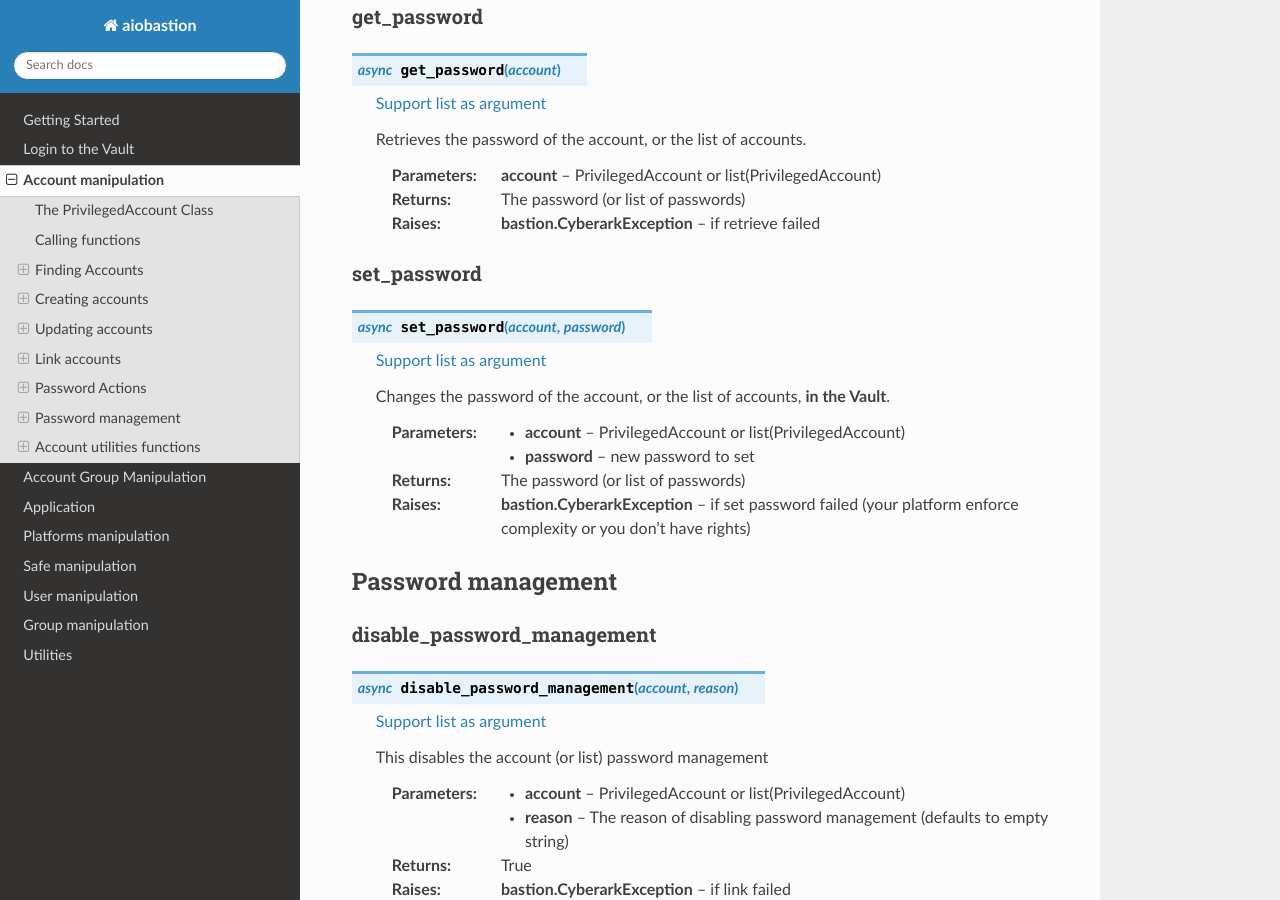
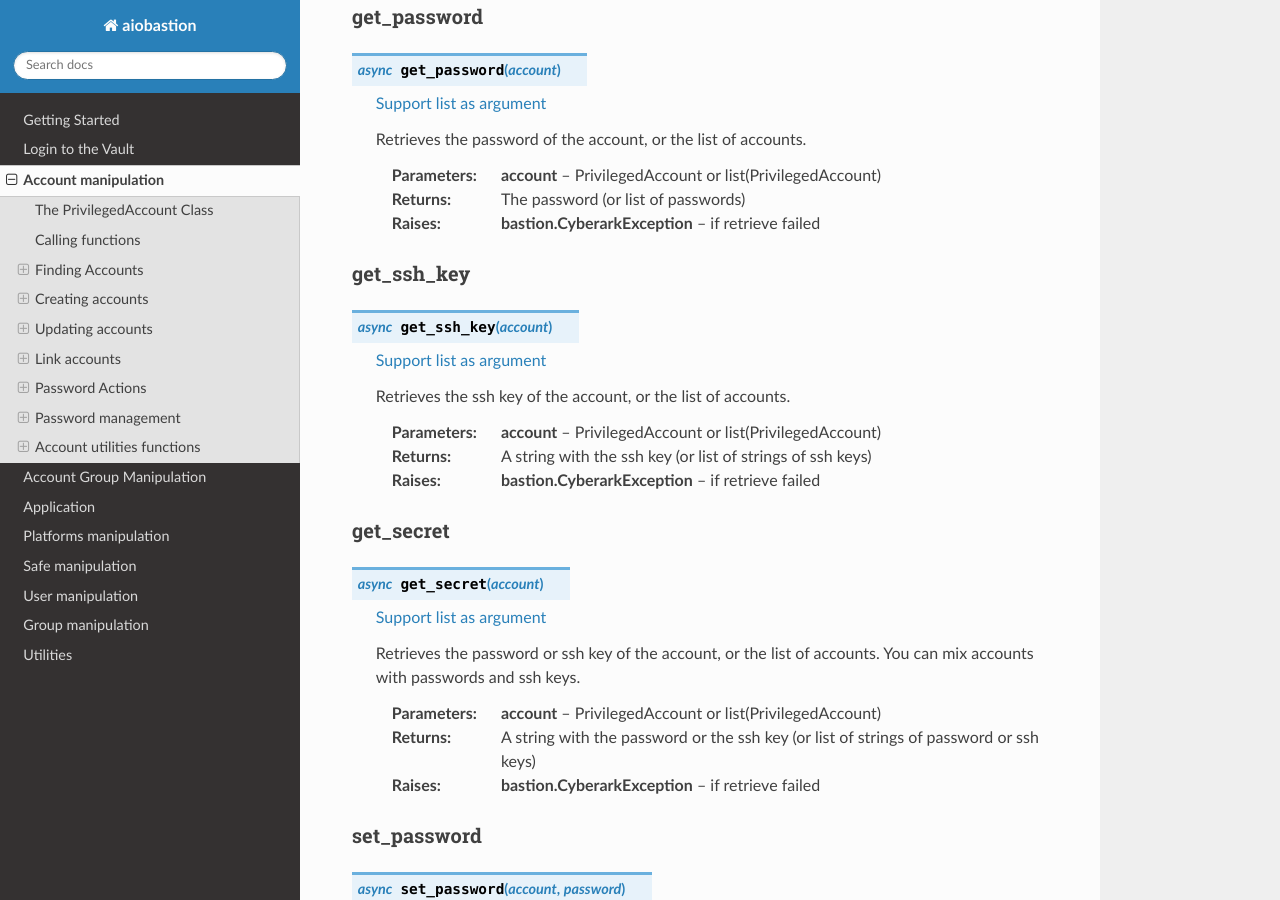
Before and after one commit to safepost/aiobastion, a Sphinx documentation site: the page built from docs/accounts.rst, in a window 1280 px wide and 900 px high, scrolled down 9185 px. Built offline with Sphinx 7.4.7 and the Read the Docs theme 2.0.0, drawn with Linux system fonts in a browser that asks for light colours.

Commit message:
fixing AuthType bug & documenting get_secret and get_ssh_keys functions

```diff
--- a/docs/accounts.rst
+++ b/docs/accounts.rst
@@ -446,6 +446,34 @@ get_password
     :return: The password (or list of passwords)
     :raise bastion.CyberarkException: if retrieve failed
 
+get_ssh_key
+~~~~~~~~~~~~~~~~~~
+.. py:function:: get_ssh_key(account)
+    :async:
+
+    :ref:`Support list as argument<Calling functions>`
+
+    Retrieves the ssh key of the account, or the list of accounts.
+
+    :param account: PrivilegedAccount or list(PrivilegedAccount)
+    :return: A string with the ssh key (or list of strings of ssh keys)
+    :raise bastion.CyberarkException: if retrieve failed
+
+get_secret
+~~~~~~~~~~~~~~~~~~
+.. py:function:: get_secret(account)
+    :async:
+
+    :ref:`Support list as argument<Calling functions>`
+
+    Retrieves the password or ssh key of the account, or the list of accounts.
+    You can mix accounts with passwords and ssh keys.
+
+    :param account: PrivilegedAccount or list(PrivilegedAccount)
+    :return: A string with the password or the ssh key (or list of strings of password or ssh keys)
+    :raise bastion.CyberarkException: if retrieve failed
+
+
 set_password
 ~~~~~~~~~~~~~~
 .. py:function:: set_password(account, password)
--- a/docs/login.rst
+++ b/docs/login.rst
@@ -19,7 +19,7 @@ Login with PVWA and specified login and password
     Connection:
       Username: admin_restapi
       Password: sup3rs3cur3
-      AuthType:
+      Authtype:
     LogLevel: INFO
     PVWA:
       Host: "pvwa.acme.fr"
```
Also changed, not shown: 3 other files.
